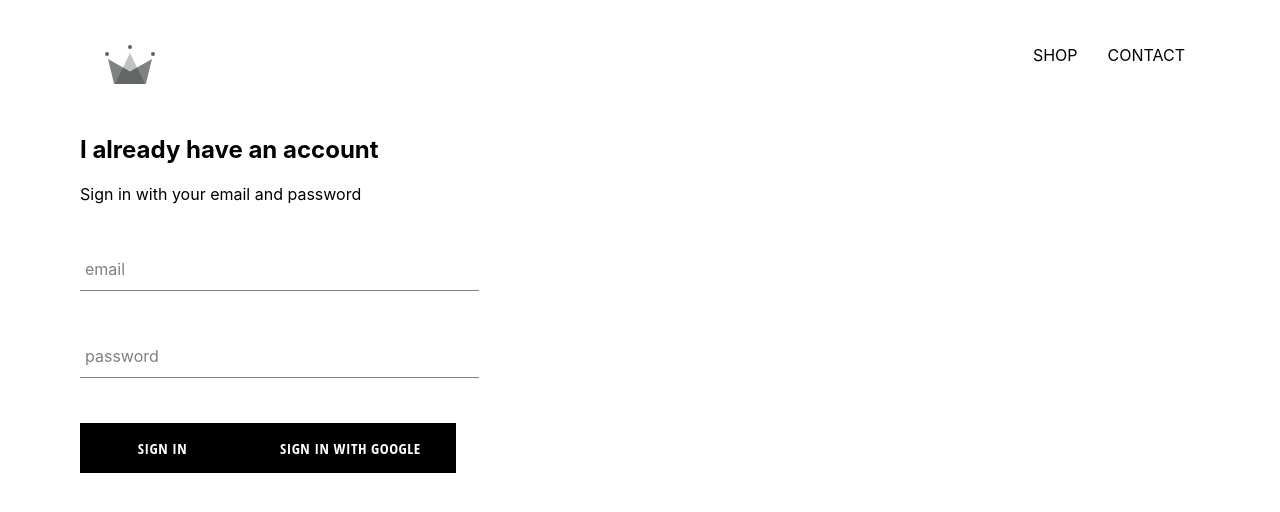
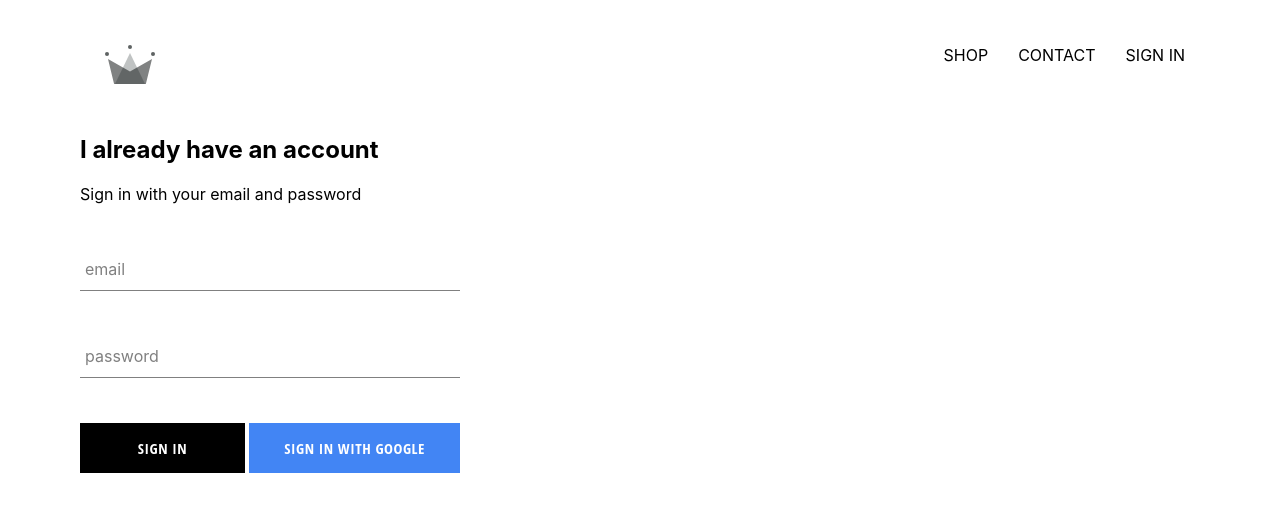
Before and after one commit to DolphinWorld/crwn-clothing, a React (Create React App) app: page /signin in a window 1280 px wide. Shown: the top 512 px of the page. Built offline with nearby package versions, Linux system fonts and the light colour scheme; no server answers.

Commit message:
added google sign in

```diff
--- a/src/App.css
+++ b/src/App.css
@@ -6,3 +6,7 @@
     text-decoration: none;
     color: black;
 }
+
+* {
+    box-sizing: border-box;
+}
--- a/src/App.js
+++ b/src/App.js
@@ -1,3 +1,4 @@
+import React from 'react';
 
 import './App.css';
 import HomePage from './pages/homepage/homepage.component';
@@ -6,6 +7,7 @@
 import SignInAndSignUpPage from './pages/sign-in-and-sign-up/sign-in-and-sign-up.component';
 
 import { Switch, Route } from 'react-router-dom';
+import { auth } from './firebase/firebase.utils';
 
 const HatsPage = () => (
     <div>
@@ -13,10 +15,35 @@
     </div>
   );
 
-function App() {
+class App extends React.Component {
+  constructor() {
+    super();
+
+    this.state = {
+      currentUser: null
+    };
+  }
+
+  unscribeFromAuth = null;
+
+  componentDidMount() {
+    this.unscribeFromAuth = auth.onAuthStateChanged(user  => {
+      this.setState( {
+        currentUser: user
+      })
+      console.log(user);
+    });
+  }
+
+  componentWillUnmount() {
+    this.unscribeFromAuth();
+  }
+
+
+  render() {
     return (
         <div className="App">
-      <Header />
+          <Header currentUser={this.state.currentUser} />
           <Switch>
             <Route exact path="/" component={ HomePage } />
             <Route exact path="/shop" component={ ShopPage } />
@@ -25,5 +52,6 @@
         </div>
       );
   }
+}
 
 export default App;
--- a/src/components/custom-button/custom-button.component.jsx
+++ b/src/components/custom-button/custom-button.component.jsx
@@ -2,8 +2,9 @@
 
 import './custom-button.styles.scss';
 
-const CustomButton = ({ children, ...otherProps }) => (
-    <button className='custom-button' {...otherProps}>
+const CustomButton = ({ children, isGoogleSignIn, ...otherProps }) => (
+    <button className={`${isGoogleSignIn ? 'google-sign-in' : ''} custom-button`}
+        {...otherProps}>
         {children}
     </button>
 );
--- a/src/components/custom-button/custom-button.styles.scss
+++ b/src/components/custom-button/custom-button.styles.scss
@@ -19,4 +19,15 @@
       color: black;
       border: 1px solid black;
     }
+
+    &.google-sign-in {
+      background-color: #4285f4;
+      color: white;
+
+
+      &:hover {
+        background-color: #557ae8;
+        border: none;
+      }
+    }
   }
--- a/src/components/header/header.component.jsx
+++ b/src/components/header/header.component.jsx
@@ -2,8 +2,9 @@
 import './header.styles.scss';
 import {Link} from 'react-router-dom';
 import { ReactComponent as Logo } from '../../assets/crown.svg';
+import { auth } from '../../firebase/firebase.utils'
 
-const Header = () => (
+const Header = ({ currentUser } ) => (
     <div className = 'header'>
         <Link to='/' className='logo-container'>
             <Logo className='logo' />
@@ -15,6 +16,16 @@
             <Link className='option' to='/shop'>
                 CONTACT
             </Link>
+            {
+                currentUser ?
+                <div className='option' onClick={ () => auth.signOut() }>
+                    SIGN OUT
+                </div>
+                :
+                <Link className='option' to='/signin'>
+                    SIGN IN
+                </Link>
+            }
         </div>
     </div>
 );
--- a/src/components/header/header.styles.scss
+++ b/src/components/header/header.styles.scss
@@ -17,7 +17,7 @@
       display: flex;
       align-items: center;
       justify-content: flex-end;
-
+    cursor: pointer;
       .option {
         padding: 10px 15px;
       }
--- a/src/components/sign-in/sign-in.component.jsx
+++ b/src/components/sign-in/sign-in.component.jsx
@@ -42,9 +42,11 @@
                                 label="password"
                                 value={this.state.password}
                                 handleChange={this.handleChange}  required />
-                    <CustomButton type="submit">Sign in</CustomButton>
-                    <CustomButton onClick = {signInWithGoogle}>Sign in with Google</CustomButton>
-
+                    <div className='buttons'>
+                        <CustomButton type="submit">Sign in</CustomButton>
+                        <CustomButton onClick = {signInWithGoogle}
+                            isGoogleSignIn>Sign in with Google</CustomButton>
+                    </div>
                 </form>
             </div>
         );
--- a/src/components/sign-in/sign-in.styles.scss
+++ b/src/components/sign-in/sign-in.styles.scss
@@ -1,9 +1,14 @@
 .sign-in {
-    width : 30vw;
+    width : 380px;
     display: flex;
     flex-direction: column;
 
     .title {
         margin: 10px, 0;
     }
+
+    .buttons {
+        display: flex;
+        justify-content: space-between;
+    }
 }
```
Lines whose indentation alone changed are shown as unchanged.
